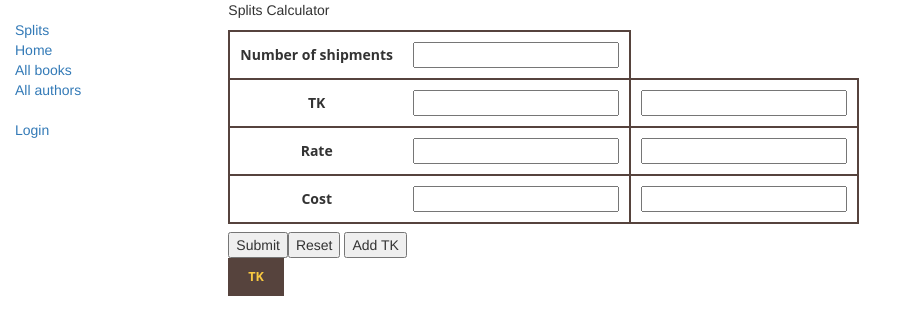
After one commit to pchech/django_library_test, a Django app: page /catalog/split/ in a window 1280 px wide. The commit adds this page. Shown: the top 335 px of the page, without its empty margins (0-907 px from the left). Run offline with Django 3.2, Linux system fonts and the light colour scheme; lists and menus that the app fills with data are empty; some libraries are stand-ins or nearby versions.

Commit message:
Add files via upload

```diff
--- a/catalog/forms.py
+++ b/catalog/forms.py
@@ -20,3 +20,22 @@ class RenewBookForm(forms.Form):
 
         # Помните, что всегда надо возвращать "очищенные" данные.
         return data
+class SplitCalcForm(forms.Form):
+	def __init__(self,*args,**kwargs):
+		tk_cnt=kwargs.pop('tk_cnt',None)
+		super(SplitCalcForm,self).__init__(*args,**kwargs)
+
+		if tk_cnt:
+			for i in range(1,tk_cnt+1):
+				self.fields['tk_{}'.format(i)]=forms.CharField(help_text="Tk",required=False)
+				self.fields['rate_{}'.format(i)]=forms.CharField(help_text="Rate",required=False)
+				self.fields['cost_{}'.format(i)]=forms.CharField(help_text="Cost",required=False)
+	#TK1=forms.CharField(help_text="Tk1")
+	#Rate1=forms.CharField(help_text="Rate1")
+	#Cost1=forms.CharField(help_text="Cost1")
+	#TK2=forms.CharField(help_text="Tk2")
+	#Rate2=forms.CharField(help_text="Rate2")
+	#Cost2=forms.CharField(help_text="Cost2")
+	Ship=forms.CharField(help_text="Num ships",required=False)
+	def clean_TK1(self):
+		return self.cleaned_data['TK1']
--- a/catalog/static/css/styles.css
+++ b/catalog/static/css/styles.css
@@ -3,3 +3,37 @@
     padding: 0;
     list-style: none;
 }
+table {
+border-spacing: 0 10px;
+font-family: 'Open Sans', sans-serif;
+font-weight: bold;
+}
+th {
+padding: 10px 20px;
+background: #56433D;
+color: #F9C941;
+border-right: 2px solid;
+font-size: 0.9em;
+}
+th:first-child {
+text-align: left;
+}
+th:last-child {
+border-right: none;
+}
+td {
+vertical-align: middle;
+padding: 10px;
+font-size: 14px;
+text-align: center;
+border-top: 2px solid #56433D;
+border-bottom: 2px solid #56433D;
+border-right: 2px solid #56433D;
+}
+td:first-child {
+border-left: 2px solid #56433D;
+border-right: none;
+}
+td:nth-child(2){
+text-align: left;
+}
--- a/catalog/templates/base_generic.html
+++ b/catalog/templates/base_generic.html
@@ -10,8 +10,8 @@
   <script src="https://maxcdn.bootstrapcdn.com/bootstrap/3.3.7/js/bootstrap.min.js"></script>
 
   <!-- Добавление дополнительного статического CSS файла -->
-  {% load static %}
-  <link rel="stylesheet" href="{% static 'css/styles.css' %}">
+  {% load staticfiles %}
+  <link rel="stylesheet" type="text/css" href="{% static 'css/styles.css' %}">
 </head>
 
 <body>
@@ -22,6 +22,7 @@
       <div class="col-sm-2">
       {% block sidebar %}
       <ul class="sidebar-nav">
+		  <li><a href="{% url 'split' %}">Splits</a></li>
           <li><a href="{% url 'index' %}">Home</a></li>
           <li><a href="{% url 'books' %}">All books</a></li>
           <li><a href="{% url 'author' %}">All authors</a></li><br>
--- /dev/null
+++ b/catalog/templates/split_calc.html
@@ -0,0 +1,48 @@
+{% extends "base_generic.html" %}
+
+{% block content %}
+
+<form action="" method="post">
+    {% csrf_token %}
+	<p>Splits Calculator</p>
+	<table>
+	<tr>
+	<td>Number of shipments</td><td>{{ form.Ship }}</td>
+	</tr>
+	<tr>
+	<td>TK</td>
+	{% for field in form %}
+    {% if field.name|default:""|slice:"2" == "tk" %}
+	<td>{{ field }}</td>
+	{% endif %}
+	{% endfor %}
+	</tr>
+	<tr>
+	<td>Rate</td>
+	{% for field in form %}
+    {% if field.name|default:""|slice:"4" == "rate" %}
+	<td>{{ field }}</td>
+	{% endif %}
+	{% endfor %}
+	</tr>
+	<tr>
+	<td>Cost</td>
+	{% for field in form %}
+    {% if field.name|default:""|slice:"4" == "cost" %}
+	<td>{{ field }}</td>
+	{% endif %}
+	{% endfor %}
+	</tr>
+	</table>
+	<input style="margin-top:8px;" type="Submit" value="Submit" name="Sub"/><input type="reset"/>
+	<button name='add_tk'>Add TK</button>
+	<table>
+	<th>TK</th>
+	{% for i in a %}
+	<tr>
+		<td>Ship № {{ forloop.counter }}</td>{% for j in i %}<td>{{ j }}{% endfor %}</td>
+	</tr>
+	{% endfor %}
+	</table>
+</form>
+{% endblock %}
--- a/catalog/urls.py
+++ b/catalog/urls.py
@@ -30,3 +30,6 @@ urlpatterns += [
     url(r'^book/(?P<pk>\d+)/update/$', views.BookUpdate.as_view(), name='book_update'),
     url(r'^book/(?P<pk>\d+)/delete/$', views.BookDelete.as_view(), name='book_delete'),
 ]
+urlpatterns += [
+    url(r'^split/$', views.split_calc, name='split'),
+]
--- a/catalog/views.py
+++ b/catalog/views.py
@@ -10,7 +10,9 @@ from django.contrib.auth.mixins import LoginRequiredMixin,PermissionRequiredMixi
 from django.views.generic.edit import CreateView, UpdateView, DeleteView
 
 from .models import Book, Author, BookInstance, Genre
-from .forms import RenewBookForm
+from .forms import RenewBookForm,SplitCalcForm
+
+from math import ceil
 
 @login_required
 def index(request):
@@ -128,3 +130,66 @@ class BookDelete(DeleteView):
     model = Book
     success_url = reverse_lazy('books')
     template_name='book_confirm_delete.html'
+
+def split_calc(request):
+	if request.method == 'POST':
+		if 'Sub' in request.POST:
+			form=SplitCalcForm(request.POST,tk_cnt=request.session['tk_cnt'])
+			if form.is_valid():
+				tk_cnt=request.session['tk_cnt']
+				r=[]
+				c=[]
+				for i in range(1,tk_cnt+1):
+					r.append(int(form.cleaned_data['rate_{}'.format(i)])/100)
+					c.append(int(form.cleaned_data['cost_{}'.format(i)]))
+				#r1=int(form.cleaned_data['rate_1'])/100
+				#r2=int(form.cleaned_data['rate_2'])/100
+				#c1=int(form.cleaned_data['cost_1'])
+				#c2=int(form.cleaned_data['cost_2'])
+				s=int(form.cleaned_data['Ship'])
+				a = [[0] * tk_cnt for i in range(s)]
+				d=[0 for i in range(tk_cnt+1)]
+				t=[0 for i in range(tk_cnt+1)]
+				min_c=max(c)+1
+				min_tk=0
+				#d1=0
+				#d2=0
+				for i in range(1,s+1):
+					min_c=max(c)+1
+					for j in range(1,tk_cnt+1):
+						t[j]=ceil(r[j-1]*i)-d[j]
+					#print(min_c)
+					for j in range(1,tk_cnt+1):
+						if t[j]!=0:
+							if c[j-1]<min_c:
+								min_c=c[j-1]
+								min_tk=j
+					a[i-1][min_tk-1]=1
+					d[min_tk]+=1
+					#print(d)
+				#	rr1=ceil(r1*i)
+			#		rr2=ceil(r2*i)
+			#		if rr1-d1!=0 and rr2-d2!=0:
+			#			if c1<c2:
+			#				d1+=1
+			#				a[i-1][0]=1
+			#			else:
+			#				d2+=1
+			#				a[i-1][1]=1
+			#		elif rr1-d1!=0:
+			#			d1+=1
+			#			a[i-1][0]=1
+			#		else:
+			#			d2+=1
+			#			a[i-1][1]=1
+		elif 'add_tk' in request.POST:
+			s=0
+			a=[[0] * 2 for i in range(s)]
+			form=SplitCalcForm(request.POST,tk_cnt=request.session['tk_cnt']+1)
+			request.session['tk_cnt']+=1
+	else:
+		s=0
+		a = [[0] * 2 for i in range(s)]
+		request.session['tk_cnt']=2
+		form=SplitCalcForm(tk_cnt=2,initial={'num': '2',})
+	return render(request,'split_calc.html',{'form':form,'a':a,'tk_cnt':request.session['tk_cnt']})
```
